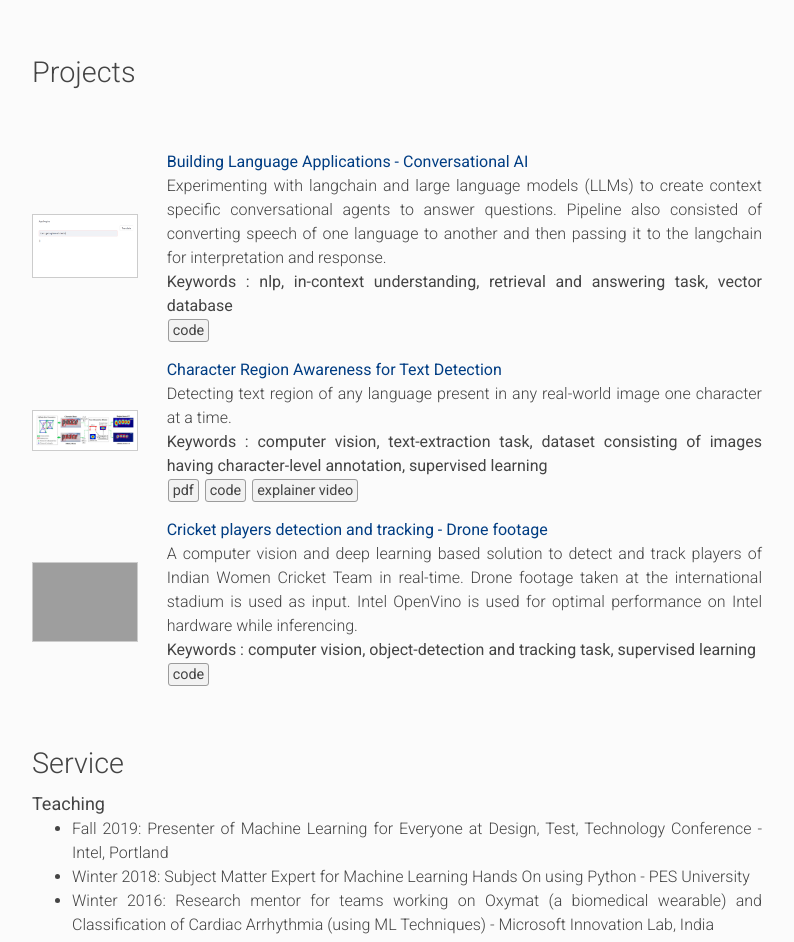
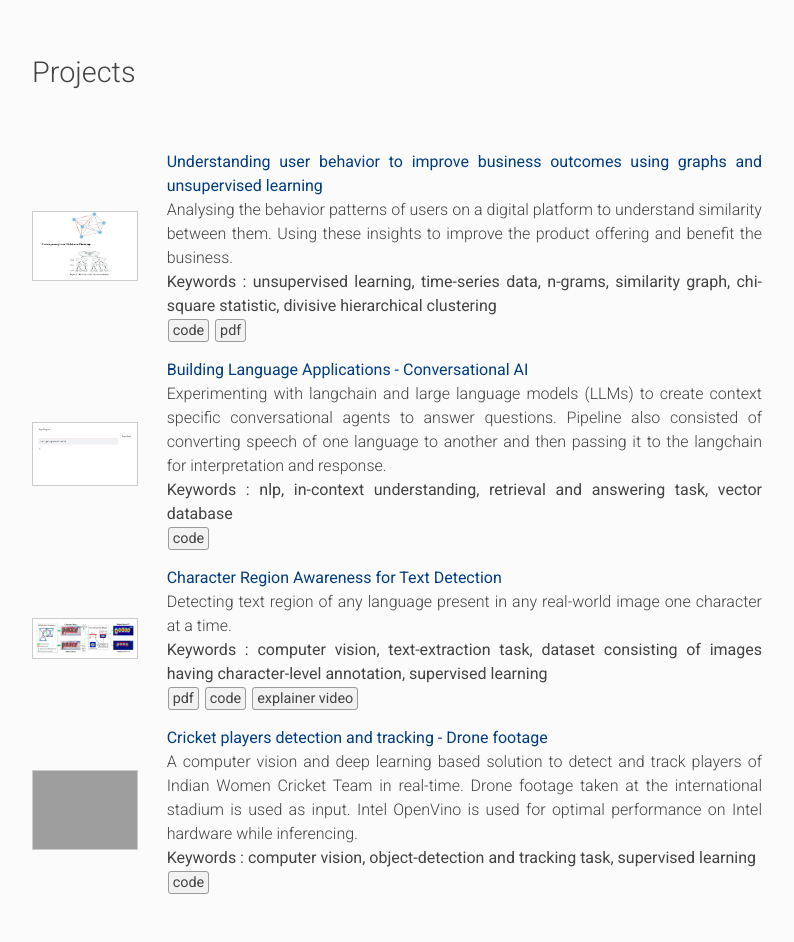
Before and after one commit to paragjai/paragjai.github.io, a plain HTML site: page index.html in a window 1280 px wide. Shown: the part 936-1878 px from the top of the page, without its empty margins (433-1227 px from the left). Drawn offline with nearby package versions, Linux system fonts and the light colour scheme; grey boxes are pictures that could not be loaded.

Commit message:
Adding work done during internship at Dreeven

```diff
--- a/index.html
+++ b/index.html
@@ -279,6 +279,30 @@
                  <div class="header-1 pt-5">Projects</div>
 
                 <br><br>
+
+
+                <div class="row">
+                    <div class="col-md-2 my-auto">
+                        <img class="sideimg" lsrc="images/projects/user_behavior_dreeven.png">
+                    </div>
+                <div class="col-lg-10">
+                <p class="paper my-2 pl-2">
+                     <!-- <b></b> <br> -->
+                     <span class="papertitle"><a href="https://github.com/paragjai/Understanding-user-behavior-using-unsupervised-learning/" target="_blank">Understanding user behavior to improve business outcomes using graphs and unsupervised learning</a></span><br>
+                     <span class="description">Analysing the behavior patterns of users on a digital platform to understand similarity between them. Using these insights to improve the product offering and benefit the business.</span><br>
+                     <b>Keywords : unsupervised learning, time-series data, n-grams, similarity graph, chi-square statistic, divisive hierarchical clustering</b><br>
+
+
+
+
+                     <a class="tag" href="https://github.com/paragjai/Understanding-user-behavior-using-unsupervised-learning/blob/master/Clickstream_Dataset_Generation_and_Analysis.ipynb" target="blank">code</a>
+                     <a class="tag" href="https://github.com/paragjai/Understanding-user-behavior-using-unsupervised-learning/blob/master/ProjectReport_handover.pdf" target="blank">pdf</a>
+                     <!-- <a class="tag" href="cites/acl2020.bib" target="_blank">cite</a> -->
+                     <!-- <b></b> <br> -->
+
+                 </p>
+                 </div>
+                 </div>
 
                 <div class="row">
                     <div class="col-md-2 my-auto">
```
Also changed, not shown: images/projects/user_behavior_dreeven.png (added).
